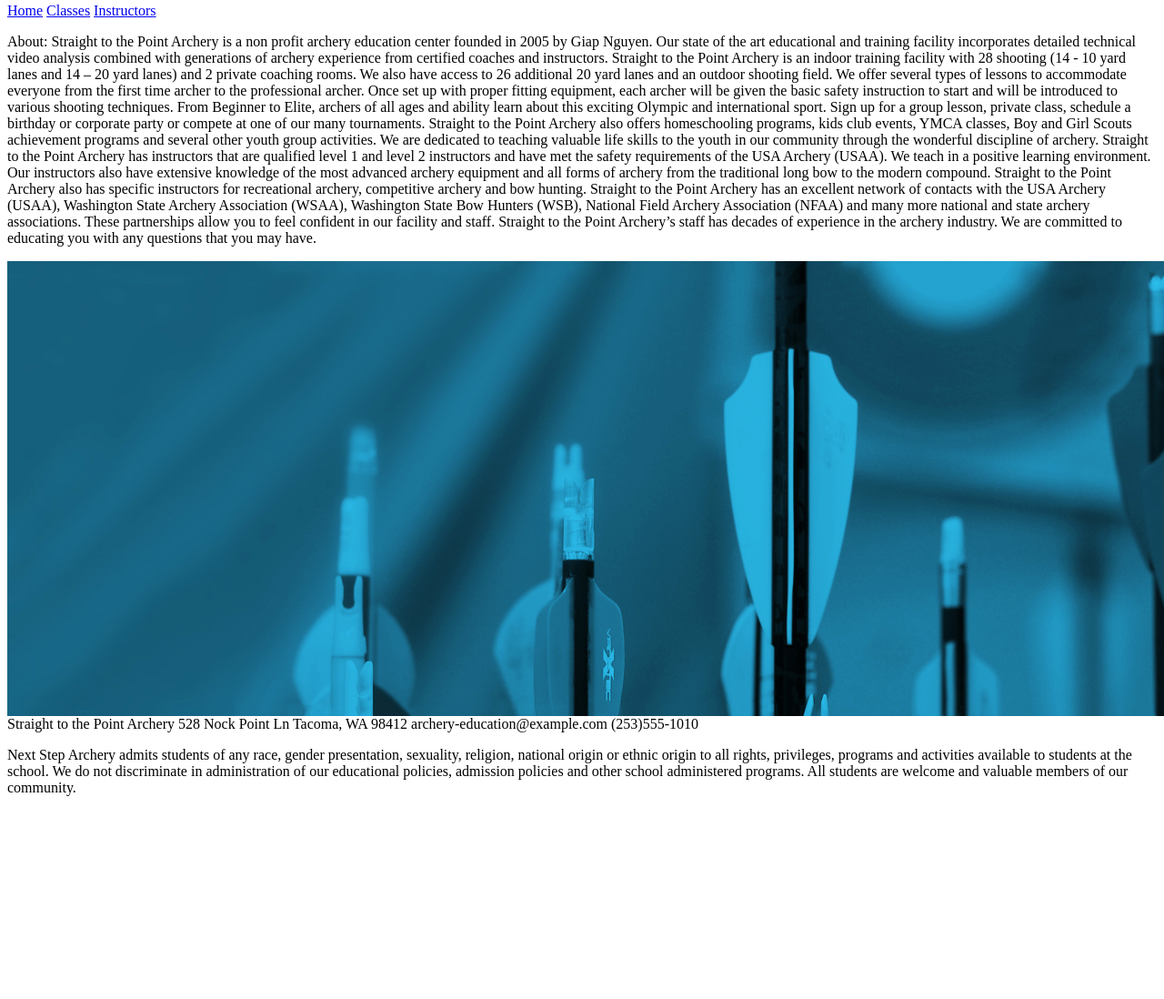
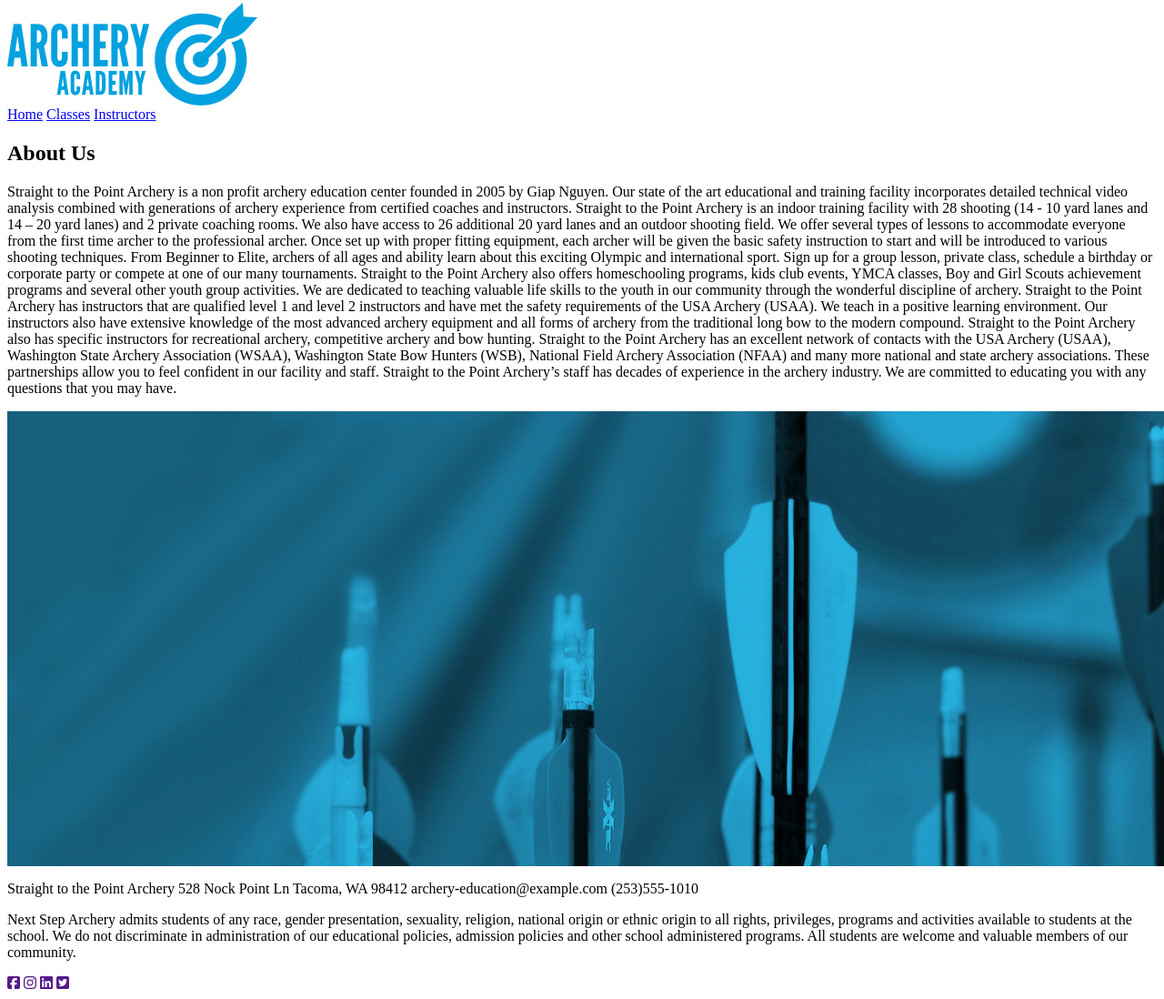
Before and after one commit to paulfleurdelys/archery, a plain HTML site: page index.html in a window 1280 px wide. Shown: the part 5-1103 px from the top of the page at 91% size. Before the commit the page ends 922 px from the top, so only its background shows below. Drawn offline with Linux system fonts and the light colour scheme; files that its build step writes are made by us from their sources.

Commit message:
added logo and updated homepage html

```diff
--- a/index.html
+++ b/index.html
@@ -10,6 +10,7 @@
 
     <body>
         <header>
+            <img src="static/archeryAcademy-logo-color.png">
             <nav class="header-links">
                 <a href="index.html">Home</a>
                 <a href="classes.html">Classes</a>
@@ -18,7 +19,8 @@
         </header>
         <main>
             <section id="about">
-                <p>About:
+                <h2>About Us</h2>
+                <p>
                     Straight to the Point Archery is a non profit archery education center founded in 2005 by Giap Nguyen.  Our state of the art educational and training facility incorporates detailed technical video analysis combined with generations of archery experience from certified coaches and instructors.
 
                     Straight to the Point Archery is an indoor training facility with  28 shooting (14 -  10 yard lanes and 14 – 20 yard lanes) and 2 private coaching rooms. We also have access to 26  additional  20 yard lanes  and an outdoor shooting field.  We offer several types of lessons to accommodate everyone from the first time archer to the professional archer. Once set up with proper fitting equipment, each archer will be given the basic safety instruction to start and will be introduced to various shooting techniques.
@@ -35,20 +37,23 @@
 
         </main>
         <footer>
-            <img src="static/footerImage.jpg">
+            <img src="static/footerImage.jpg" id="footer-image">
+            <section class="footer-content">
+            <p>
                         Straight to the Point Archery
             528 Nock Point Ln
             Tacoma, WA 98412
             archery-education@example.com
-(253)555-1010
+            (253)555-1010</p>
 
             <p id="non-descrimiantion-policy">Next Step Archery admits students of any race, gender presentation, sexuality, religion, national origin or ethnic origin to all rights, privileges, programs and activities available to students at the school. We do not discriminate in administration of our educational policies, admission policies and other school administered programs. All students are welcome and valuable members of our community.
             </p>
             <section class="social-links">
-        <a href=""><img></a>
-        <a href=""><img></a>
-        <a href=""><img></a>
-        <a href=""><img></a>
+                <a href=""><i class="fab fa-facebook-square"></i></a>
+                <a href=""><i class="fab fa-instagram"></i></a>
+                <a href=""><i class="fab fa-linkedin"></i></a>
+                <a href=""><i class="fab fa-twitter-square"></i></a>
+            </section>
             </section>
         </footer>
     </body>
```
Also changed, not shown: classes.html (+10 -6 lines), instructors.html (+10 -6 lines). Lines whose indentation alone changed are shown as unchanged.
